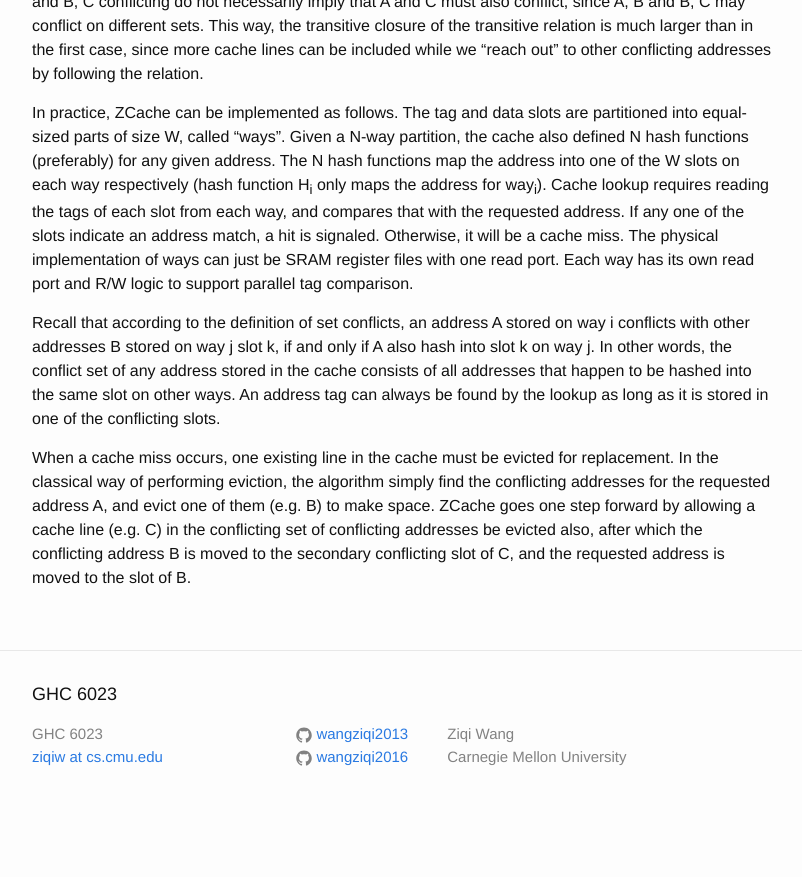
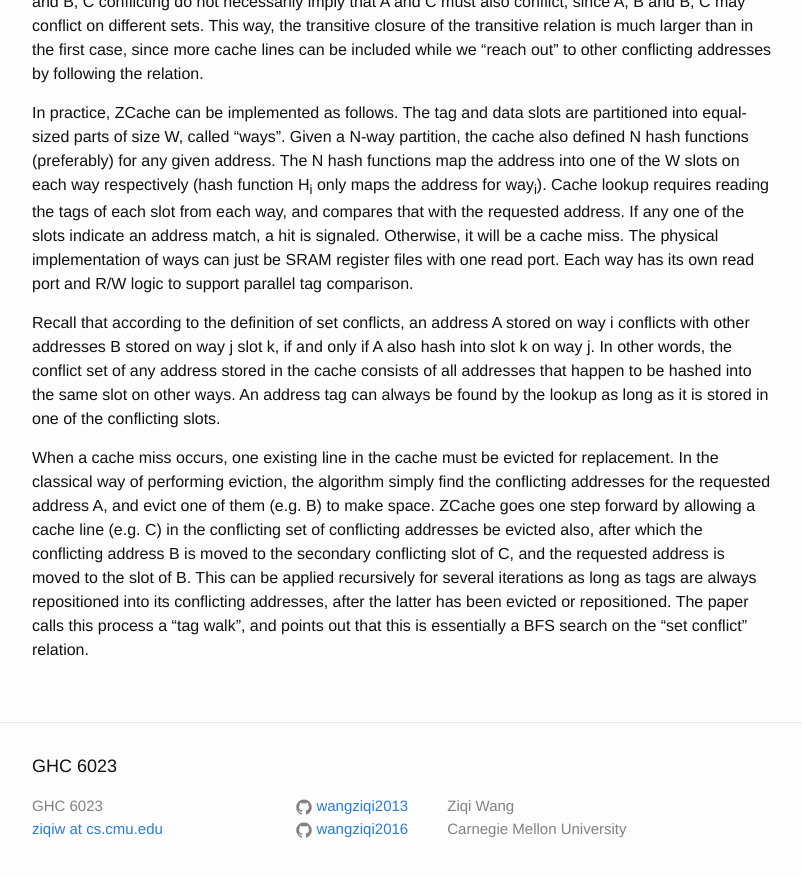
Before and after one commit to wangziqi2013/wangziqi2013.github.io, a Jekyll site: the page built from _posts/2020-05-24-zcache.markdown, in a window 1280 px wide and 900 px high, scrolled down 1402 px. Shown: the top 877 px of the window, without its empty margins (238-1040 px from the left). Built offline with Jekyll 4.4.1, drawn with Linux system fonts in a browser that asks for light colours; before the commit the page ends 2230 px from its top, so only the background shows below that.

Commit message:
Adding repos

```diff
--- a/_posts/2020-05-24-zcache.markdown
+++ b/_posts/2020-05-24-zcache.markdown
@@ -69,4 +69,7 @@ When a cache miss occurs, one existing line in the cache must be evicted for rep
 eviction, the algorithm simply find the conflicting addresses for the requested address A, and evict one of
 them (e.g. B) to make space. ZCache goes one step forward by allowing a cache line (e.g. C) in the conflicting set of
 conflicting addresses be evicted also, after which the conflicting address B is moved to the secondary conflicting slot of
-C, and the requested address is moved to the slot of B.
+C, and the requested address is moved to the slot of B. This can be applied recursively for several iterations as long
+as tags are always repositioned into its conflicting addresses, after the latter has been evicted or repositioned.
+The paper calls this process a "tag walk", and points out that this is essentially a BFS search on the "set conflict"
+relation.
```
